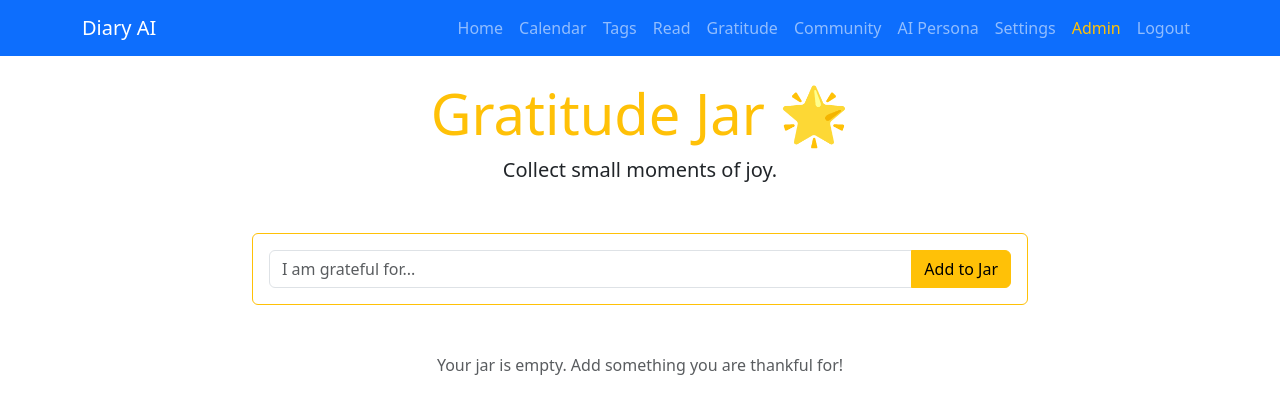
After one commit to arm00pv/diary, a Flask app: page /gratitude in a window 1280 px wide. The commit adds this page. Shown: the top 414 px of the page. Run offline with Flask 3, Linux system fonts and the light colour scheme; a user stored in the database is signed in; data that the repository does not hold is empty.

Commit message:
Add Gratitude Jar and Community Feed - Implemented Gratitude Jar for tracking positive moments. - Added Community Feed for sharing anonymous entries. - Created new models for `GratitudeNote` and updated `DiaryEntry` with public flags. - Updated templates with new pages and entry options. - Updated tests to verify new features.

```diff
--- a/diary_app/app.py
+++ b/diary_app/app.py
@@ -16,7 +16,7 @@ from .quotes import get_random_quote
 from .prompts import get_random_prompt
 
 # Import models and db
-from .models import db, User, DiaryEntry
+from .models import db, User, DiaryEntry, GratitudeNote
 
 def calculate_streak(entries):
     """
@@ -234,6 +234,30 @@ def create_app(test_config=None):
 
         return render_template('read_mode.html', entries=entries)
 
+    @main_bp.route('/gratitude', methods=['GET', 'POST'])
+    @login_required
+    def gratitude():
+        """Gratitude Jar view."""
+        if request.method == 'POST':
+            content = request.form.get('content')
+            if content:
+                note = GratitudeNote(user_id=current_user.id, content=content)
+                db.session.add(note)
+                db.session.commit()
+                flash('Added to your Gratitude Jar! 🌟', 'success')
+            return redirect(url_for('main.gratitude'))
+
+        notes = GratitudeNote.query.filter_by(user_id=current_user.id).order_by(GratitudeNote.created_at.desc()).all()
+        return render_template('gratitude.html', notes=notes)
+
+    @main_bp.route('/community')
+    @login_required
+    def community():
+        """Community Feed."""
+        # Show public entries from all users, anonymous by default
+        entries = DiaryEntry.query.filter_by(is_public=True).order_by(DiaryEntry.created_at.desc()).limit(50).all()
+        return render_template('community.html', entries=entries)
+
     @main_bp.route('/calendar')
     @login_required
     def calendar():
@@ -352,7 +376,8 @@ def create_app(test_config=None):
                 DiaryEntry.user_id == current_user.id,
                 extract('month', DiaryEntry.entry_date) == today.month,
                 extract('day', DiaryEntry.entry_date) == today.day,
-                extract('year', DiaryEntry.entry_date) != today.year
+                extract('year', DiaryEntry.entry_date) != today.year,
+                (DiaryEntry.is_locked == False) | (DiaryEntry.unlock_date <= today)
             ).all()
 
         # Calculate Streak
@@ -431,7 +456,8 @@ def create_app(test_config=None):
                 sentiment_score=sentiment,
                 dominant_emotion=emotion,
                 is_locked=is_locked,
-                unlock_date=unlock_date
+                unlock_date=unlock_date,
+                is_public = 'is_public' in request.form
             )
             db.session.add(entry)
             db.session.commit()
--- a/diary_app/models.py
+++ b/diary_app/models.py
@@ -81,3 +81,13 @@ class DiaryEntry(db.Model):
     # Time Capsule
     is_locked = db.Column(db.Boolean, default=False)
     unlock_date = db.Column(db.Date, nullable=True)
+
+    # Community Feed
+    is_public = db.Column(db.Boolean, default=False)
+    is_anonymous = db.Column(db.Boolean, default=True)
+
+class GratitudeNote(db.Model):
+    id = db.Column(db.Integer, primary_key=True)
+    user_id = db.Column(db.Integer, db.ForeignKey('user.id'), nullable=False)
+    content = db.Column(db.String(500), nullable=False)
+    created_at = db.Column(db.DateTime, default=datetime.utcnow)
--- a/diary_app/templates/base.html
+++ b/diary_app/templates/base.html
@@ -38,6 +38,12 @@
               </li>
               <li class="nav-item">
                 <a class="nav-link" href="{{ url_for('main.read_mode') }}">Read</a>
+              </li>
+              <li class="nav-item">
+                <a class="nav-link" href="{{ url_for('main.gratitude') }}">Gratitude</a>
+              </li>
+              <li class="nav-item">
+                <a class="nav-link" href="{{ url_for('main.community') }}">Community</a>
               </li>
               <li class="nav-item">
                 <a class="nav-link" href="{{ url_for('ai.persona') }}">AI Persona</a>
--- /dev/null
+++ b/diary_app/templates/gratitude.html
@@ -0,0 +1,45 @@
+{% extends "base.html" %}
+
+{% block content %}
+<div class="container" style="max-width: 800px;">
+    <div class="text-center mb-5">
+        <h1 class="display-4 text-warning">Gratitude Jar 🌟</h1>
+        <p class="lead">Collect small moments of joy.</p>
+    </div>
+
+    <div class="card mb-5 border-warning">
+        <div class="card-body">
+            <form method="POST">
+                <div class="input-group">
+                    <input type="text" class="form-control" name="content" placeholder="I am grateful for..." required>
+                    <button class="btn btn-warning" type="submit">Add to Jar</button>
+                </div>
+            </form>
+        </div>
+    </div>
+
+    <div class="row">
+        {% for note in notes %}
+        <div class="col-md-4 mb-3">
+            <div class="card h-100 bg-light border-0 shadow-sm note-card">
+                <div class="card-body text-center d-flex align-items-center justify-content-center">
+                    <p class="card-text fst-italic">"{{ note.content }}"</p>
+                </div>
+                <div class="card-footer bg-transparent border-0 text-end text-muted small">
+                    {{ note.created_at.strftime('%b %d') }}
+                </div>
+            </div>
+        </div>
+        {% else %}
+        <div class="col-12 text-center text-muted">
+            <p>Your jar is empty. Add something you are thankful for!</p>
+        </div>
+        {% endfor %}
+    </div>
+</div>
+
+<style>
+    .note-card { transition: transform 0.2s; }
+    .note-card:hover { transform: scale(1.05); }
+</style>
+{% endblock %}
```
Also changed, not shown: diary_app/templates/community.html (added, +34 -0 lines), diary_app/templates/entry.html (+7 -0 lines), diary_app/tests/test_app.py (+29 -0 lines).
